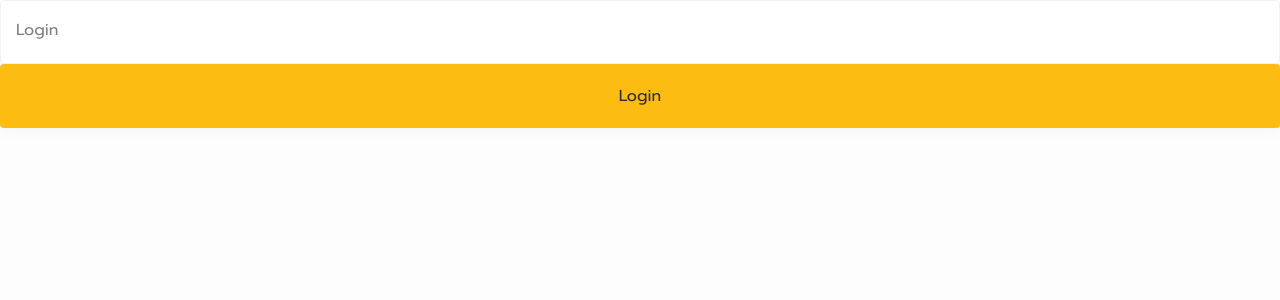
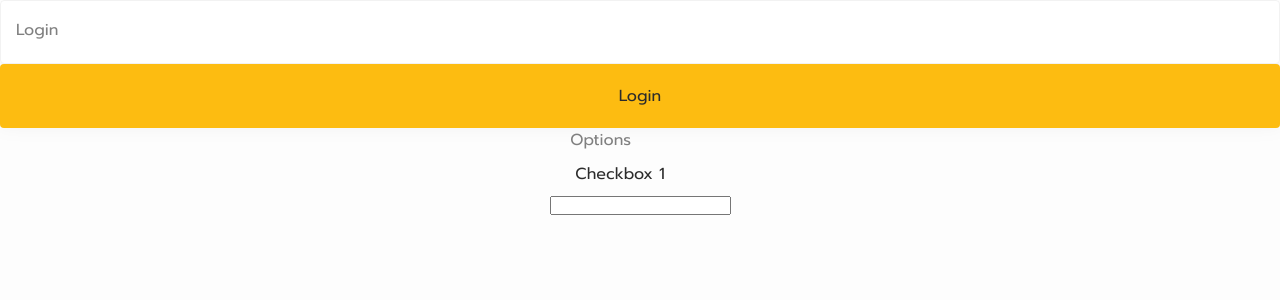
Before and after one commit to shufisyahida/finnplay_game, a Next.js app: page / in a window 1280 px wide. Shown: the top 300 px of the page. Built offline with nearby package versions, Linux system fonts and the light colour scheme.

Commit message:
checkbox

```diff
--- a/src/app/page.tsx
+++ b/src/app/page.tsx
@@ -3,6 +3,7 @@ import Input from "@/components/Input";
 import styles from "./page.module.css";
 import React, { useState } from "react";
 import Button from "@/components/Button";
+import CheckboxGroup from "@/components/CheckboxGroup";
 
 export default function Home() {
   const [text, setText] = useState("");
@@ -14,6 +15,11 @@ export default function Home() {
         onChange={(e) => setText(e.target.value)}
       />
       <Button>Login</Button>
+      <CheckboxGroup
+        label="Options"
+        options={[{ value: "1", label: "Checkbox 1" }]}
+      />
+      <input type="search" />
     </main>
   );
 }
--- /dev/null
+++ b/src/components/CheckboxGroup.module.css
@@ -0,0 +1,27 @@
+.checkboxWrapper {
+  display: flex;
+  flex-direction: row;
+  flex-wrap: wrap;
+  justify-content: flex-start;
+}
+
+.checkbox {
+  padding: 1rem 0.5rem;
+  margin-right: 4rem;
+  font-size: 1.6rem;
+}
+
+.checkbox [role="checkbox"]:focus {
+  border: 2px solid #0198e1;
+}
+
+.selected {
+  background: var(--color-yellow);
+  border-radius: 0.4rem;
+}
+
+.label {
+  font-size: 1.6rem;
+  color: var(--color-black-semi);
+  margin-bottom: 1rem;
+}
--- /dev/null
+++ b/src/components/CheckboxGroup.tsx
@@ -0,0 +1,61 @@
+import React, { useState } from "react";
+import styles from "./CheckboxGroup.module.css";
+
+interface CheckboxOptions {
+  label: string;
+  value: string;
+}
+
+const CheckboxGroup: React.FC<{
+  label: React.ReactNode;
+  options: CheckboxOptions[];
+}> = ({ label, options }) => {
+  const [selectedCheckboxes, setSelectedCheckboxes] = useState<string[]>([]);
+
+  const handleCheckboxChange = (value: string) => {
+    if (selectedCheckboxes.includes(value)) {
+      setSelectedCheckboxes(
+        selectedCheckboxes.filter((checkbox) => checkbox !== value)
+      );
+    } else {
+      setSelectedCheckboxes([...selectedCheckboxes, value]);
+    }
+  };
+
+  const handleKeyDown = (
+    event: React.KeyboardEvent<HTMLSpanElement>,
+    value: string
+  ) => {
+    if (event.key === "Enter" || event.key === " ") {
+      event.preventDefault();
+      handleCheckboxChange(value);
+    }
+  };
+
+  return (
+    <div>
+      <label className={styles.label}>{label}</label>
+      <div className={styles.checkboxWrapper}>
+        {options.map((checkbox) => (
+          <div
+            role="checkbox"
+            id={`checkbox-${checkbox.value}`}
+            aria-checked={selectedCheckboxes.includes(checkbox.value)}
+            onClick={() => handleCheckboxChange(checkbox.value)}
+            onKeyDown={(event) => handleKeyDown(event, checkbox.value)}
+            tabIndex={0}
+            className={`${styles.checkbox} ${
+              selectedCheckboxes.includes(checkbox.value) ? styles.selected : ""
+            }`}
+          >
+            <label htmlFor={`checkbox-${checkbox.value}`}>
+              {checkbox.label}
+            </label>
+          </div>
+        ))}
+      </div>
+    </div>
+  );
+};
+
+export default CheckboxGroup;
--- a/src/components/Input.tsx
+++ b/src/components/Input.tsx
@@ -10,7 +10,7 @@ export default function Input({
   ...inputProps
 }: {
   label: string;
-  search: boolean;
+  search?: boolean;
 } & React.DetailedHTMLProps<
   React.InputHTMLAttributes<HTMLInputElement>,
   HTMLInputElement
```
